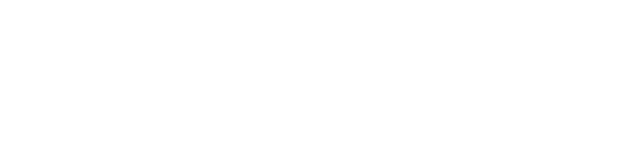
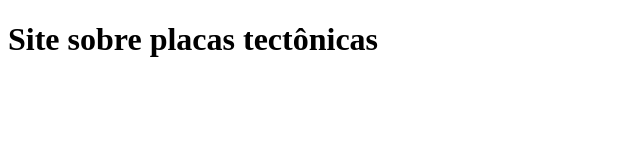
Before and after one commit to VictorGabrielPA/repo3, a plain HTML site: page index.html in a window 1280 px wide. Shown: the whole page, without its empty margins (0-640 px from the left). Drawn offline with Linux system fonts and the light colour scheme.

Commit message:
Update index.html

```diff
--- a/index.html
+++ b/index.html
@@ -6,6 +6,6 @@
     <title>Placas Tectônicas</title>
 </head>
 <body>
-
+    <h1>Site sobre placas tectônicas</h1>
 </body>
 </html>
```
